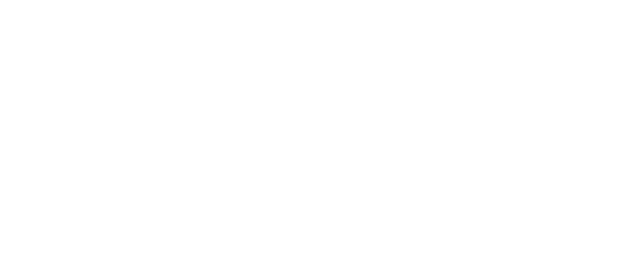
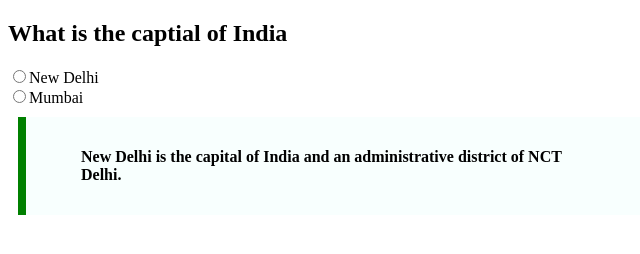
Before and after one commit to acciojob/trivia-sandip9851, a website: page main.html in a window 1280 px wide. Shown: the whole page, without its empty margins (0-640 px from the left). Drawn offline with Linux system fonts and the light colour scheme.

Commit message:
created a submission

```diff
--- a/main.html
+++ b/main.html
@@ -8,6 +8,14 @@
 
 <body>
 	<!-- the entire body must be written by student -->
+	<h2>What is the captial of India</h2>
+
+ <input  type="radio" name="city">New Delhi
+ <br>
+ <input type="radio" name="city">Mumbai
+	<div id = "details">
+		<p><blockquote>New Delhi is the capital of India and an administrative district of NCT Delhi.</blockquote></p>
+	</div>
     <script type="text/javascript" src="./script.js">
 </script>
 
--- a/styles.css
+++ b/styles.css
@@ -1,2 +1,9 @@
-
+#details{
+	max-width:600px;
+	margin:10px;
+	padding:15px;
+	border-left:8px solid green;
+	background-color:#f8fffe;
+	font-weight:bold;
+}
 /* Your CSS Code here. */
```
